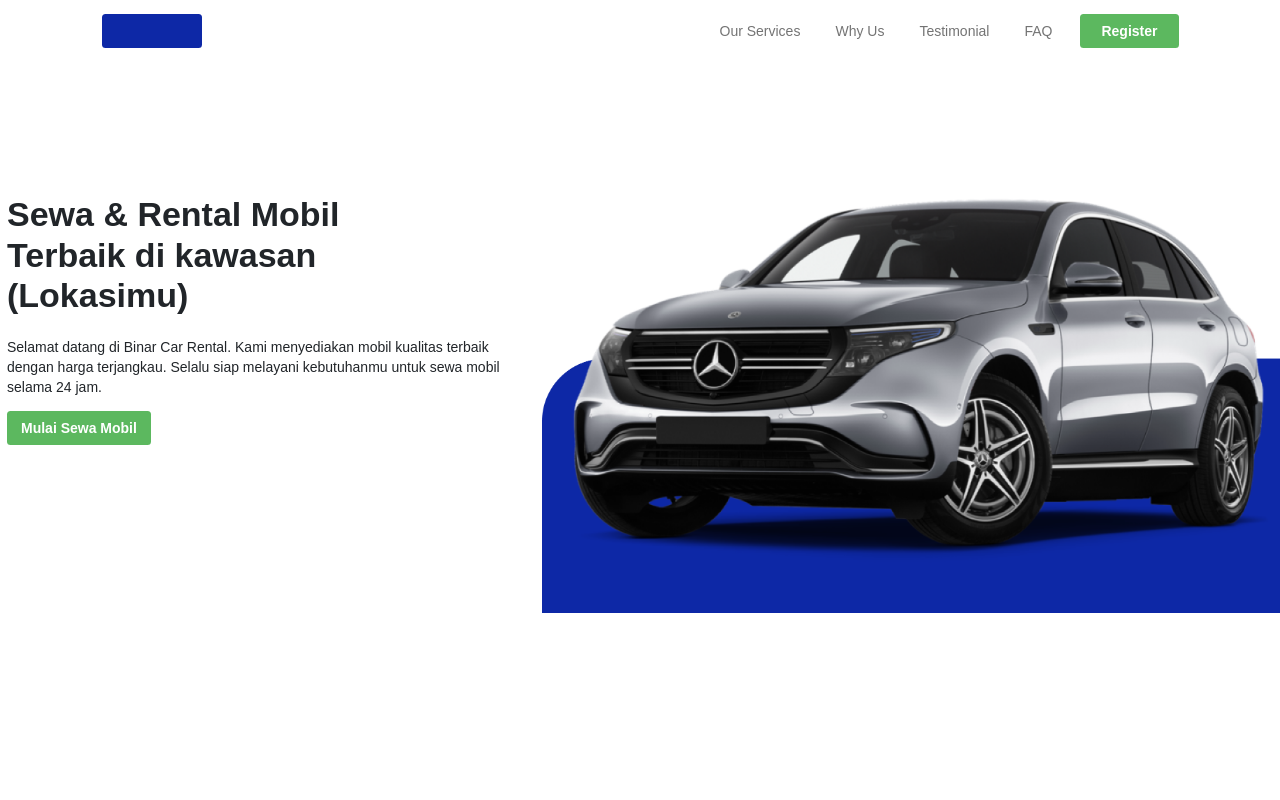
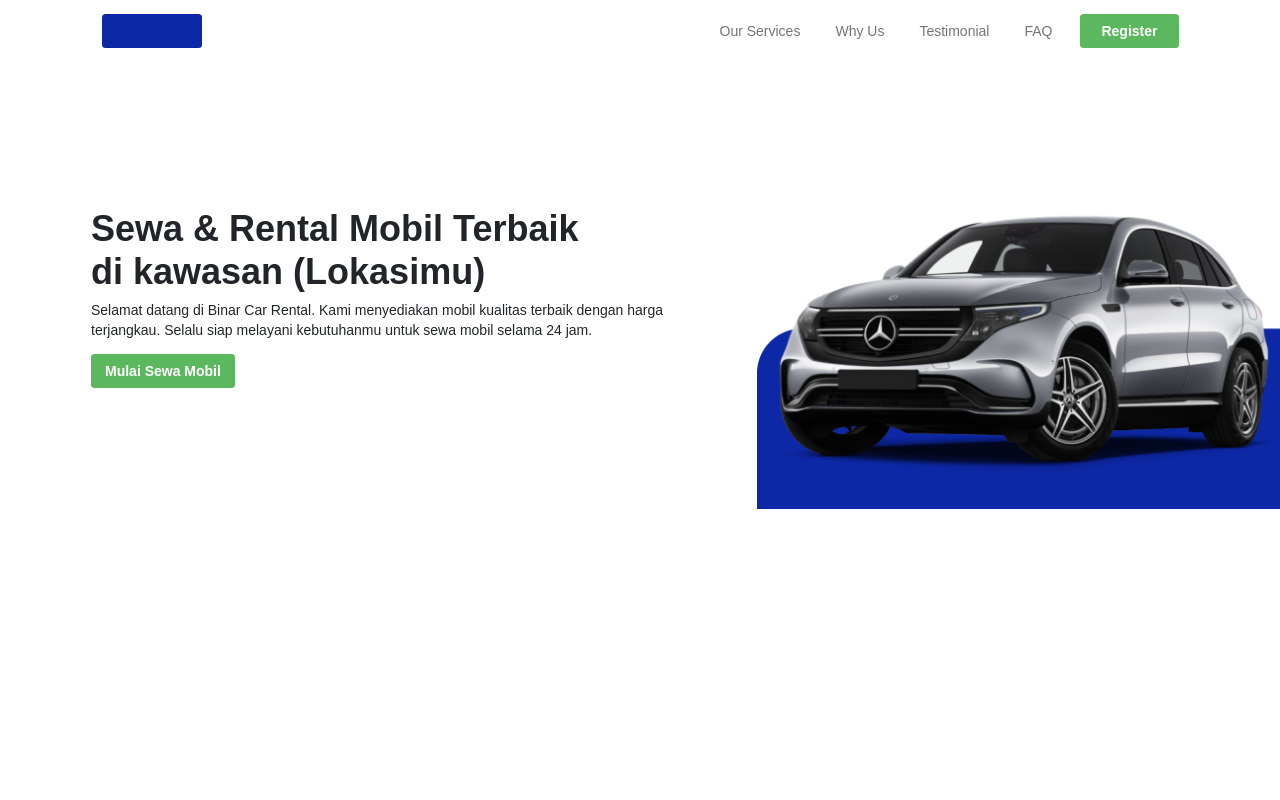
Before and after one commit to vierynugroho/F-FSW24001086-km6-vn-aplikasi_rental_mobil-ch1, a plain HTML site: page index.html in a window 1280 px wide. Shown: the top 800 px of the page. Drawn offline with nearby package versions, Linux system fonts and the light colour scheme.

Commit message:
hero section

```diff
--- a/index.html
+++ b/index.html
@@ -182,20 +182,19 @@
 			<!-- HERO SECTION -->
 			<section
 				id="hero"
-				class="d-flex justify-content-center align-items-center"
+				class="d-flex justify-content-end align-items-center"
 			>
-				<div class="row">
-					<div class="col-12 col-md-5">
+				<div class="container">
+					<div class="row w-100">
+						<div class="col-12 col-md-7">
+							<div class="container">
 								<div class="row">
 									<div class="col-10">
-								<div class="heading p-2">
 										<h1 class="fw-bold">Sewa & Rental Mobil Terbaik di kawasan (Lokasimu)</h1>
-								</div>
 									</div>
 								</div>
 								<div class="row">
 									<div class="col-12">
-								<div class="body p-2">
 										<p>Selamat datang di Binar Car Rental. Kami menyediakan mobil kualitas terbaik dengan harga terjangkau. Selalu siap melayani kebutuhanmu untuk sewa mobil selama 24 jam.</p>
 										<a
 											href="#"
@@ -207,8 +206,9 @@
 								</div>
 							</div>
 						</div>
+
 						<div
-						class="col-12 col-md-7"
+							class="col-12 col-md-5 pe-0 position-absolute end-0"
 							id="hero-img"
 						>
 							<img
@@ -216,6 +216,7 @@
 								src="./assets/Mercedes Car EQC 300kW Edition.png"
 								alt="Mercedes"
 							/>
+						</div>
 					</div>
 				</div>
 			</section>
--- a/src/style.css
+++ b/src/style.css
@@ -9,7 +9,7 @@ header {
 }
 
 h1 {
-    font-size: 34px !important;
+    font-size: 36px !important;
 }
 
 /* custom color */
@@ -34,6 +34,10 @@ footer .container .row .col-10 a.navbar-brand {
 section {
     width: 100%;
     height: 100vh;
+}
+
+section#hero {
+    margin-top: -8%;
 }
 
 ul#list_service {
@@ -82,6 +86,10 @@ ul#list_service {
         align-items: start !important;
     }
 
+    #hero-img {
+        bottom: 0 !important;
+    }
+
     section {
         margin-top: 20%;
     }
```
Lines whose indentation alone changed are shown as unchanged.
